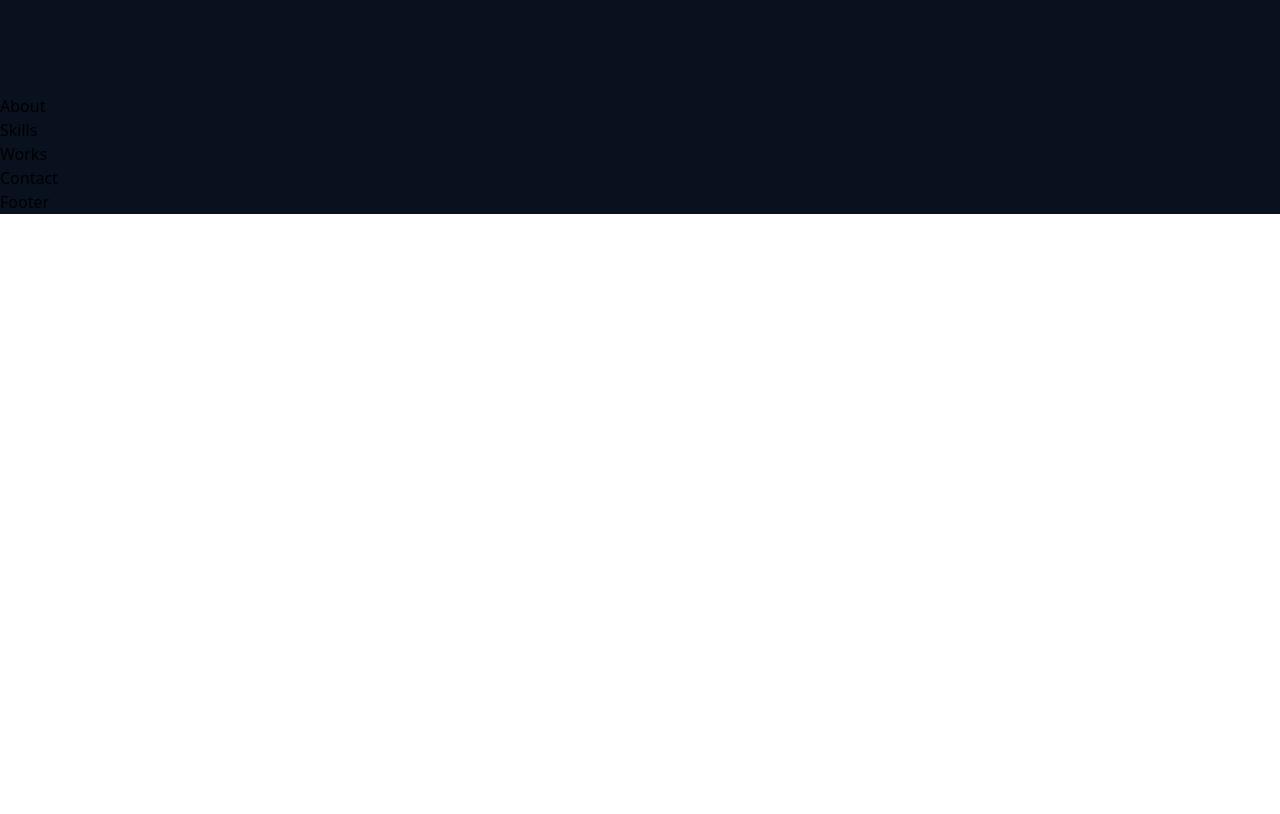
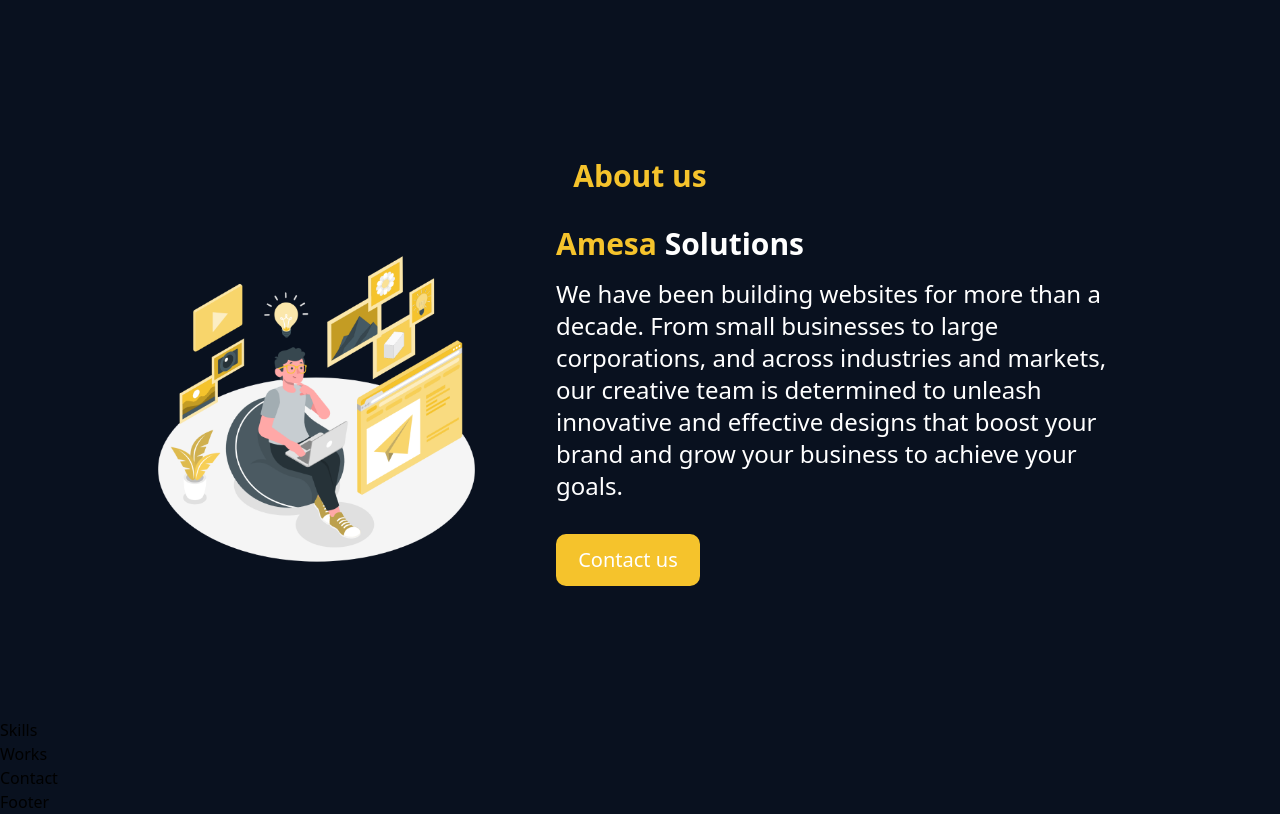
Before and after one commit to Amesa-Group/Amesa-Portfolio, a React (Vite) app: page / in a window 1280 px wide. Shown: the part 610-1424 px from the top of the page. Before the commit the page ends 824 px from the top, so only its background shows below. Built offline with nearby package versions, Linux system fonts and the light colour scheme.

Commit message:
done about section

```diff
--- a/src/components/About.jsx
+++ b/src/components/About.jsx
@@ -1,8 +1,35 @@
 import React from 'react'
+import aboutImg from '../assets/about.png'
 
 function About() {
   return (
-    <div>About</div>
+    <div className='md:px-[11%] px-6 mt-16 w-full h-[100vh] md:h-[70vh] bg-white dark:bg-[#09111f]'>
+      {/* title */}
+      <div className='mx-auto lg:mb-8'>
+       <h1 className='font-bold text-3xl text-[#f5c32c] text-center'>
+        About us
+       </h1>
+      </div>
+      {/* content */}
+      <div className='flex md:flex-row flex-col md:gap-16 items-center justify-center  md:justify-between'>
+         <div className='w-[80%] mt-4 md:mt-0 md:w-[120rem]'>
+            <img src={aboutImg} alt="Ameesa Solutions" className='w-full'/>
+          </div>
+          <div className='text-center md:text-left flex flex-col gap-4 md:items-start items-center '>
+            <h2 className='font-bold text-3xl text-[#242D49] dark:text-white'><span className="text-[#f5c32c]">Amesa</span> Solutions</h2>
+            <p className='md:text-left text-center md:text-2xl break-words break-before-left dark:text-white'>We have been building websites for more than a decade.
+              From small businesses to large corporations, and across
+              industries and markets, our creative team is determined
+              to unleash innovative and effective designs that boost
+              your brand and grow your business to achieve your goals.
+            </p>
+            <button className='md:mt-4 p-3 w-[9rem] bg-[#242D49] dark:bg-[#f5c32c] hover:bg-[#] text-xl text-white rounded-[10px]'>
+              Contact us
+            </button>
+          </div>
+      </div>
+
+    </div>
   )
 }
 
--- a/src/components/Header.jsx
+++ b/src/components/Header.jsx
@@ -42,7 +42,7 @@ function Header() {
   return (
     <header className='z-10 fixed top-0 left-0 w-full h-[70px] bg-white dark:bg-slate-900 shadow-lg flex items-center justify-between md:px-[12%] px-5'>
      {/* logo */}
-      <img src={theme === 'dark' ? logo_dark : logo_light } alt="" className='w-[9rem]'/>
+      <img src={theme === 'dark' ? logo_dark : logo_light } alt="" className='cursor-pointer w-[9rem]'/>
 
       {/* Menu Responsive */}
       <div onClick={() => setMenu(!menu)}
--- a/src/components/Hero.jsx
+++ b/src/components/Hero.jsx
@@ -6,7 +6,7 @@ function Hero() {
     <div className='md:px-[11%] px-6 mt-16 w-full h-[90vh] md:h-[80vh] bg-white dark:bg-[#09111f] flex md:flex-row flex-col-reverse items-center justify-center  md:justify-between'>
      <div className='flex md:items-start gap-3 flex-col items-center '>
       <h2 className='md:text-5xl max-[460px]:text-3xl text-4xl  md:text-left text-center font-bold text-[#f5c32c]'>Do you need a website?</h2>
-      <h3 className='md:text-6xl max-[460px]:text-3xl text-5xl font-bold text-slate-900 md:text-left text-center dark:text-white'>Start Your Dream <br/> Website!</h3>
+      <h3 className='md:text-6xl max-[460px]:text-3xl text-5xl font-bold text-[#242D49] md:text-left text-center dark:text-white'>Start Your Dream <br/> Website!</h3>
       <p className=' md:text-left text-center text-1xl text-[#929292]'>We have been building website for more than a decade.</p>
       <button className='md:mt-4 p-3 w-[12rem] bg-[#f5c32c] hover:bg-[#e6b421] text-xl text-white rounded-[10px]'>Contact us</button>
      </div>
```
Also changed, not shown: src/assets/about.png (added).
